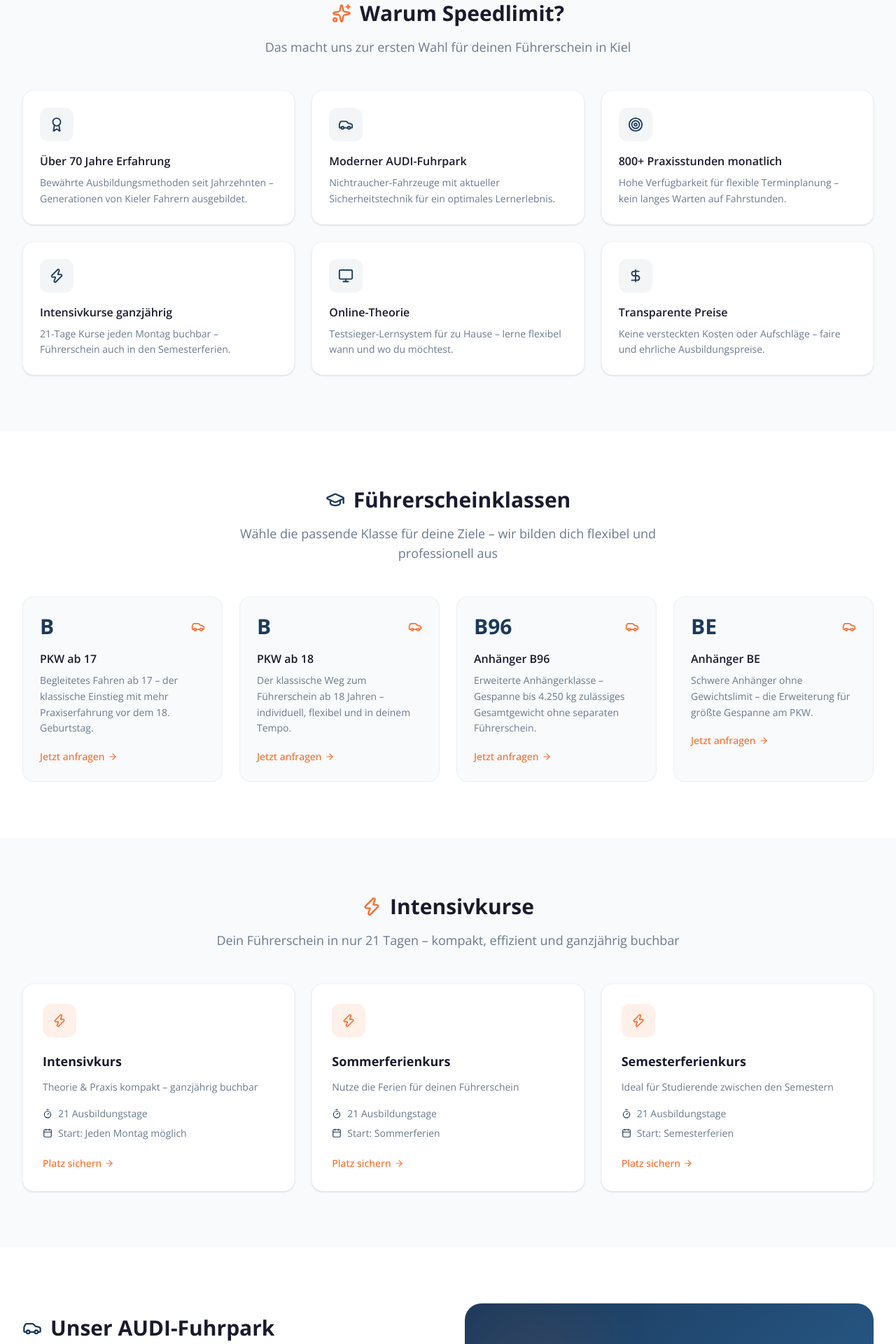
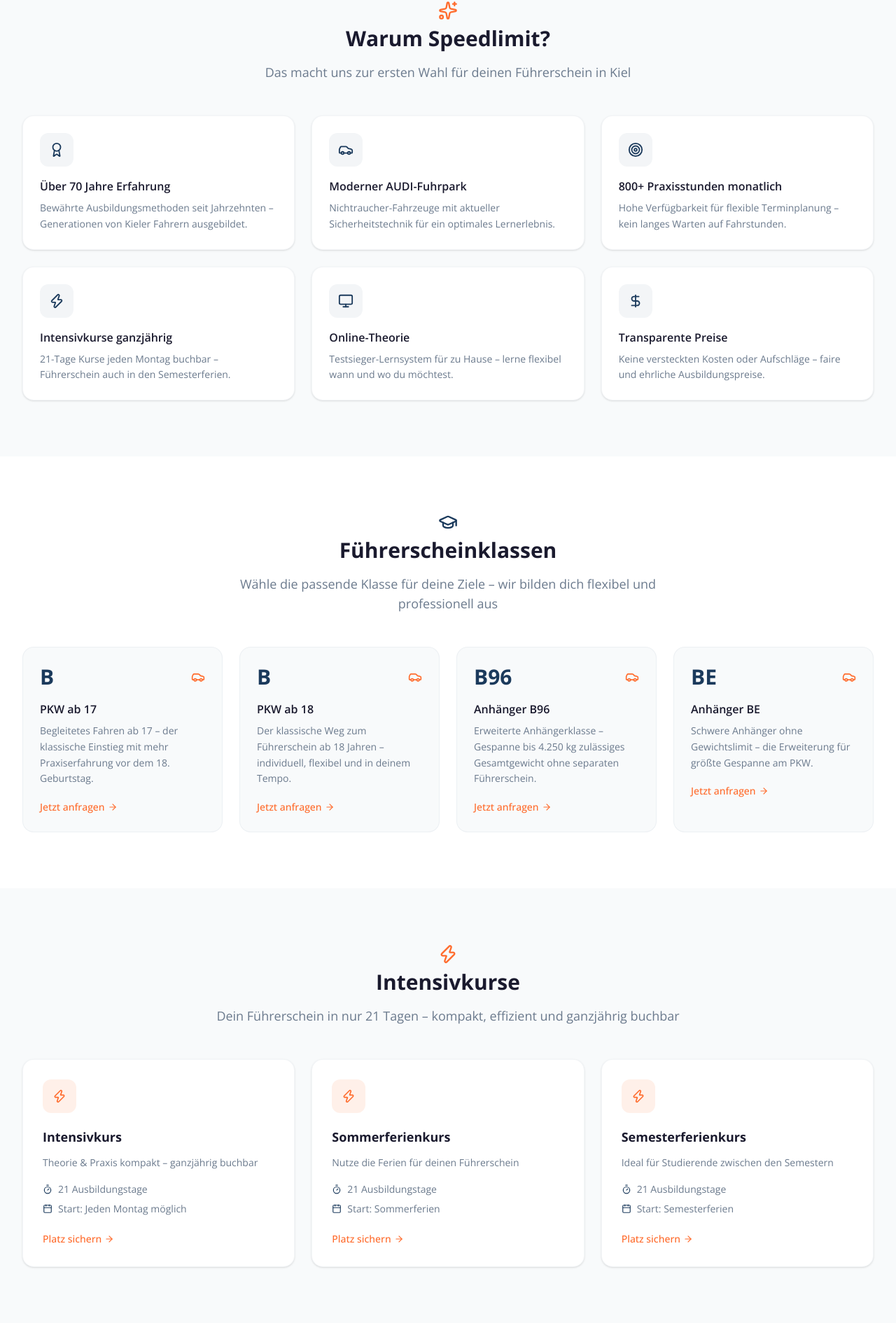
Before and after one commit to DerMixer/fahrschule-speedlimit, a Next.js app: page / in a window 1280 px wide. Shown: the part 864-2784 px from the top of the page at 70% size. Built offline with nearby package versions, Linux system fonts and the light colour scheme.

Commit message:
Changed Section Icon Positions

```diff
--- a/components/home/FAQSection.tsx
+++ b/components/home/FAQSection.tsx
@@ -12,7 +12,7 @@ export default function FAQSection() {
     <section className="bg-white py-20">
       <div className="max-w-3xl mx-auto px-4 sm:px-6 lg:px-8">
         <div className="text-center mb-12">
-          <div className="flex items-center justify-center gap-3 mb-4">
+          <div className="flex flex-col items-center gap-2 mb-4">
             <HelpCircle size={28} className="text-[#1B3A5C] pointer-events-none" />
             <h2 className="text-3xl font-bold font-montserrat text-[#1A1A2E]">Häufige Fragen</h2>
           </div>
--- a/components/home/FuehrerscheinklassenCards.tsx
+++ b/components/home/FuehrerscheinklassenCards.tsx
@@ -15,7 +15,7 @@ export default function FuehrerscheinklassenCards({ detailed = false }: Props) {
     <section className="bg-white py-20">
       <div className="max-w-7xl mx-auto px-4 sm:px-6 lg:px-8">
         <div className="text-center mb-12">
-          <div className="flex items-center justify-center gap-3 mb-4">
+          <div className="flex flex-col items-center gap-2 mb-4">
             <GraduationCap size={28} className="text-[#1B3A5C] pointer-events-none" />
             <h2 className="text-3xl font-bold font-montserrat text-[#1A1A2E]">Führerscheinklassen</h2>
           </div>
--- a/components/home/FuhrparkShowcase.tsx
+++ b/components/home/FuhrparkShowcase.tsx
@@ -23,7 +23,7 @@ export default function FuhrparkShowcase() {
             whileInView="visible"
             viewport={{ once: true }}
           >
-            <motion.div variants={fadeUpVariants} className="flex items-center gap-3 mb-6">
+            <motion.div variants={fadeUpVariants} className="flex flex-col items-start gap-2 mb-6">
               <Car size={28} className="text-[#1B3A5C] pointer-events-none" />
               <h2 className="text-3xl font-bold font-montserrat text-[#1A1A2E]">Unser AUDI-Fuhrpark</h2>
             </motion.div>
--- a/components/home/IntensivkurseSection.tsx
+++ b/components/home/IntensivkurseSection.tsx
@@ -15,7 +15,7 @@ export default function IntensivkurseSection({ detailed = false }: Props) {
     <section className="bg-[#F8FAFB] py-20">
       <div className="max-w-7xl mx-auto px-4 sm:px-6 lg:px-8">
         <div className="text-center mb-12">
-          <div className="flex items-center justify-center gap-3 mb-4">
+          <div className="flex flex-col items-center gap-2 mb-4">
             <Zap size={28} className="text-[#FF6B2C] pointer-events-none" />
             <h2 className="text-3xl font-bold font-montserrat text-[#1A1A2E]">Intensivkurse</h2>
           </div>
--- a/components/home/OpeningHours.tsx
+++ b/components/home/OpeningHours.tsx
@@ -4,7 +4,7 @@ import { OPENING_HOURS } from '@/static/openingHours';
 export default function OpeningHours() {
   return (
     <div className="bg-white rounded-2xl shadow-sm border border-[#1B3A5C]/5 p-6">
-      <div className="flex items-center gap-3 mb-5">
+      <div className="flex flex-col items-start gap-2 mb-5">
         <Clock size={22} className="text-[#1B3A5C] pointer-events-none" />
         <h3 className="text-lg font-bold font-montserrat text-[#1A1A2E]">Öffnungszeiten</h3>
       </div>
--- a/components/home/TeamSection.tsx
+++ b/components/home/TeamSection.tsx
@@ -10,7 +10,7 @@ export default function TeamSection() {
     <section className="bg-[#F8FAFB] py-20">
       <div className="max-w-7xl mx-auto px-4 sm:px-6 lg:px-8">
         <div className="text-center mb-12">
-          <div className="flex items-center justify-center gap-3 mb-4">
+          <div className="flex flex-col items-center gap-2 mb-4">
             <Users size={28} className="text-[#1B3A5C] pointer-events-none" />
             <h2 className="text-3xl font-bold font-montserrat text-[#1A1A2E]">Unser Team</h2>
           </div>
--- a/components/home/TestimonialsSection.tsx
+++ b/components/home/TestimonialsSection.tsx
@@ -10,7 +10,7 @@ export default function TestimonialsSection() {
     <section className="bg-[#F8FAFB] py-20">
       <div className="max-w-7xl mx-auto px-4 sm:px-6 lg:px-8">
         <div className="text-center mb-12">
-          <div className="flex items-center justify-center gap-3 mb-4">
+          <div className="flex flex-col items-center gap-2 mb-4">
             <MessageSquare size={28} className="text-[#1B3A5C] pointer-events-none" />
             <h2 className="text-3xl font-bold font-montserrat text-[#1A1A2E]">Das sagen unsere Schüler</h2>
           </div>
--- a/components/home/TheoretischAusbildung.tsx
+++ b/components/home/TheoretischAusbildung.tsx
@@ -32,7 +32,7 @@ export default function TheoretischAusbildung() {
     <section className="bg-white py-20">
       <div className="max-w-7xl mx-auto px-4 sm:px-6 lg:px-8">
         <div className="text-center mb-12">
-          <div className="flex items-center justify-center gap-3 mb-4">
+          <div className="flex flex-col items-center gap-2 mb-4">
             <BookOpen size={28} className="text-[#1B3A5C] pointer-events-none" />
             <h2 className="text-3xl font-bold font-montserrat text-[#1A1A2E]">Theoretische Ausbildung</h2>
           </div>
--- a/components/home/USPFeatures.tsx
+++ b/components/home/USPFeatures.tsx
@@ -19,7 +19,7 @@ export default function USPFeatures() {
     <section className="bg-[#F8FAFB] py-20">
       <div className="max-w-7xl mx-auto px-4 sm:px-6 lg:px-8">
         <div className="text-center mb-12">
-          <div className="flex items-center justify-center gap-3 mb-4">
+          <div className="flex flex-col items-center gap-2 mb-4">
             <Sparkles size={28} className="text-[#FF6B2C] pointer-events-none" />
             <h2 className="text-3xl font-bold font-montserrat text-[#1A1A2E]">Warum Speedlimit?</h2>
           </div>
--- a/src/app/sitemap.ts
+++ b/src/app/sitemap.ts
@@ -7,7 +7,7 @@ export default function sitemap(): MetadataRoute.Sitemap {
     {
       url: BASE_URL,
       lastModified: new Date(),
-      changeFrequency: 'weekly',
+      changeFrequency: 'monthly',
       priority: 1,
     },
     {
@@ -31,7 +31,7 @@ export default function sitemap(): MetadataRoute.Sitemap {
     {
       url: `${BASE_URL}/kontakt`,
       lastModified: new Date(),
-      changeFrequency: 'yearly',
+      changeFrequency: 'monthly',
       priority: 0.8,
     },
   ];
```
